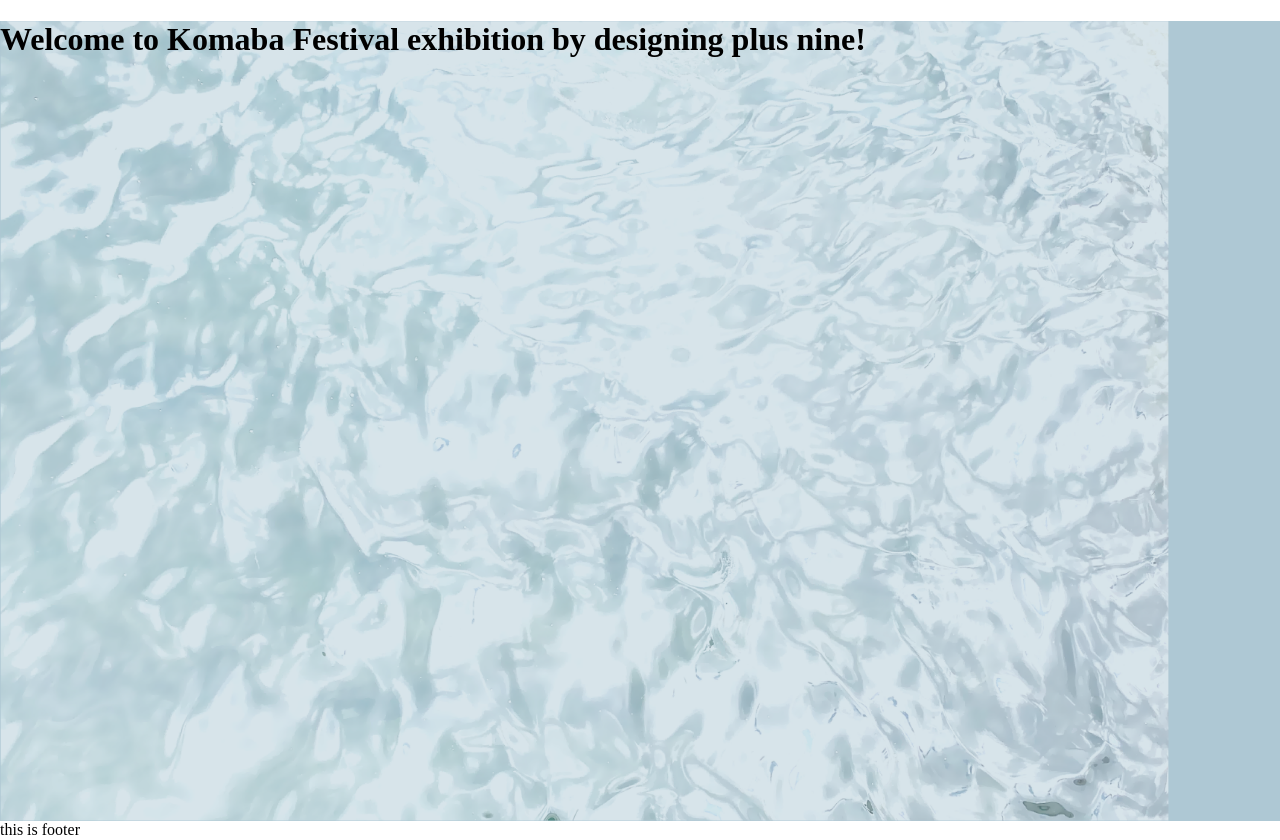
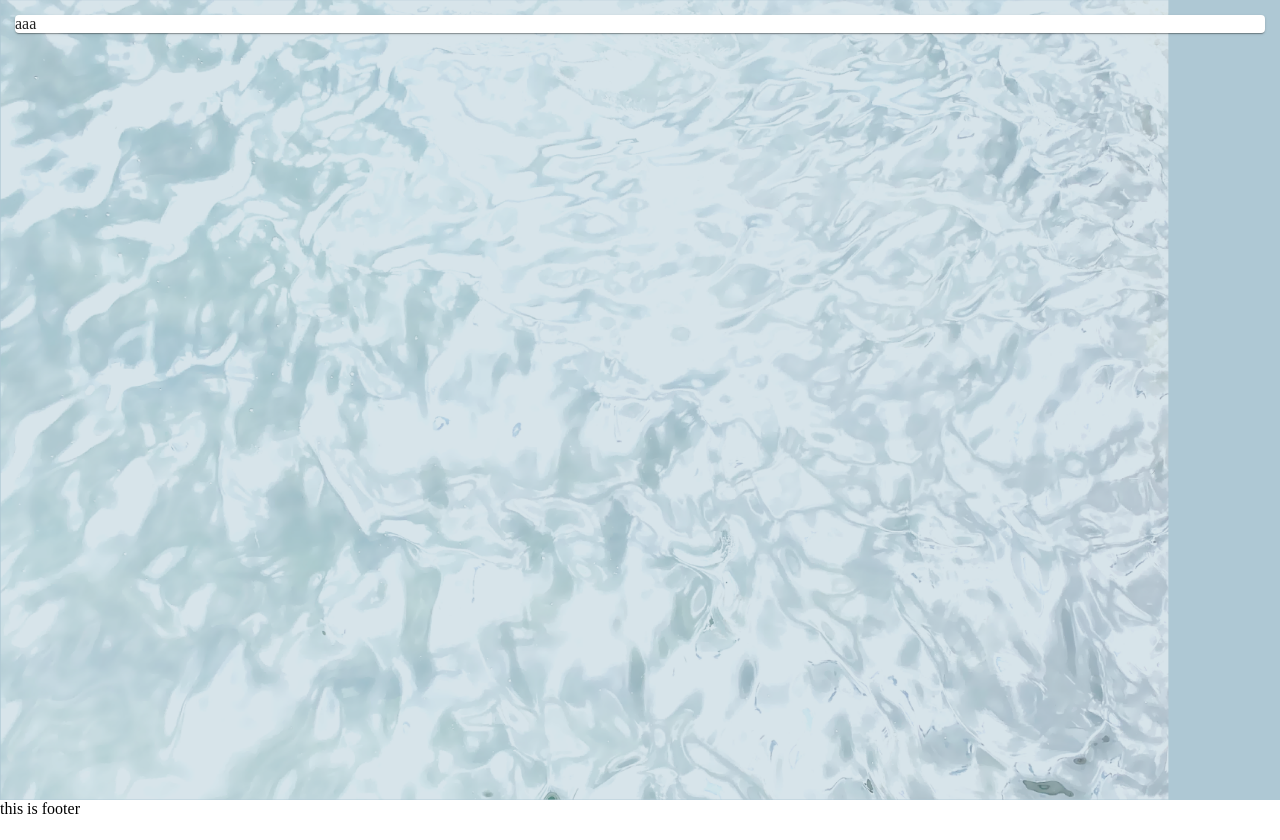
Before and after one commit to designingplusnine/komafes-2021, a Next.js app: page /colour in a window 1280 px wide. After the commit the page ends 818 px from the top, so only its background shows below. Built offline with nearby package versions, Linux system fonts and the light colour scheme.

Commit message:
improved background design

```diff
--- a/pages/colour.tsx
+++ b/pages/colour.tsx
@@ -1,9 +1,10 @@
 import { NextPage } from 'next';
-import styles from '../styles/pages/Colour.module.scss';
+import { Paper } from '@material-ui/core';
+import classes from '../styles/pages/Colour.module.scss';
 
 const Colour: NextPage = () => (
-  <div className={styles.container}>
-    <h1 className={styles.title}>Welcome to Komaba Festival exhibition by designing plus nine!</h1>
+  <div className={classes.container}>
+    <Paper>aaa</Paper>
   </div>
 );
 
--- a/styles/pages/Colour.module.scss
+++ b/styles/pages/Colour.module.scss
@@ -0,0 +1,5 @@
+@import '../vars';
+
+.container {
+  padding: $page-padding;
+}
--- a/styles/pages/Layout.module.scss
+++ b/styles/pages/Layout.module.scss
@@ -6,5 +6,9 @@
     background-repeat: repeat-y;
     background-size: contain;
     min-height: 100vh;
+
+    @include mq(xxlarge) {
+      background-size: cover;
+    }
   }
 }
```
Also changed, not shown: components/ColourPage/colourData.ts (added, +9 -0 lines).
